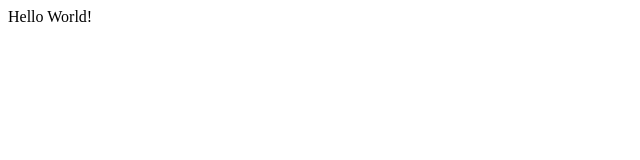
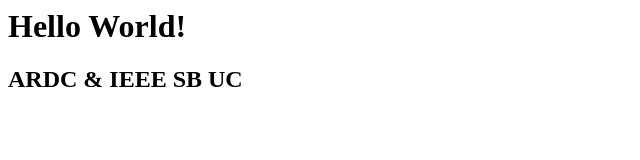
Before and after one commit to ardcgithub/ardcgithub.github.io, a plain HTML site: page index.html in a window 1280 px wide. Shown: the whole page, without its empty margins (0-640 px from the left). Drawn offline with Linux system fonts and the light colour scheme.

Commit message:
Added h1 and h2 to index.html file.

```diff
--- a/index.html
+++ b/index.html
@@ -1,6 +1,7 @@
 <!DOCTYPE>
 <html>
 <body>
-Hello World!
+  <h1>Hello World!</h1>
+  <h2>ARDC & IEEE SB UC</h2>
 </body>
 </html>
```
